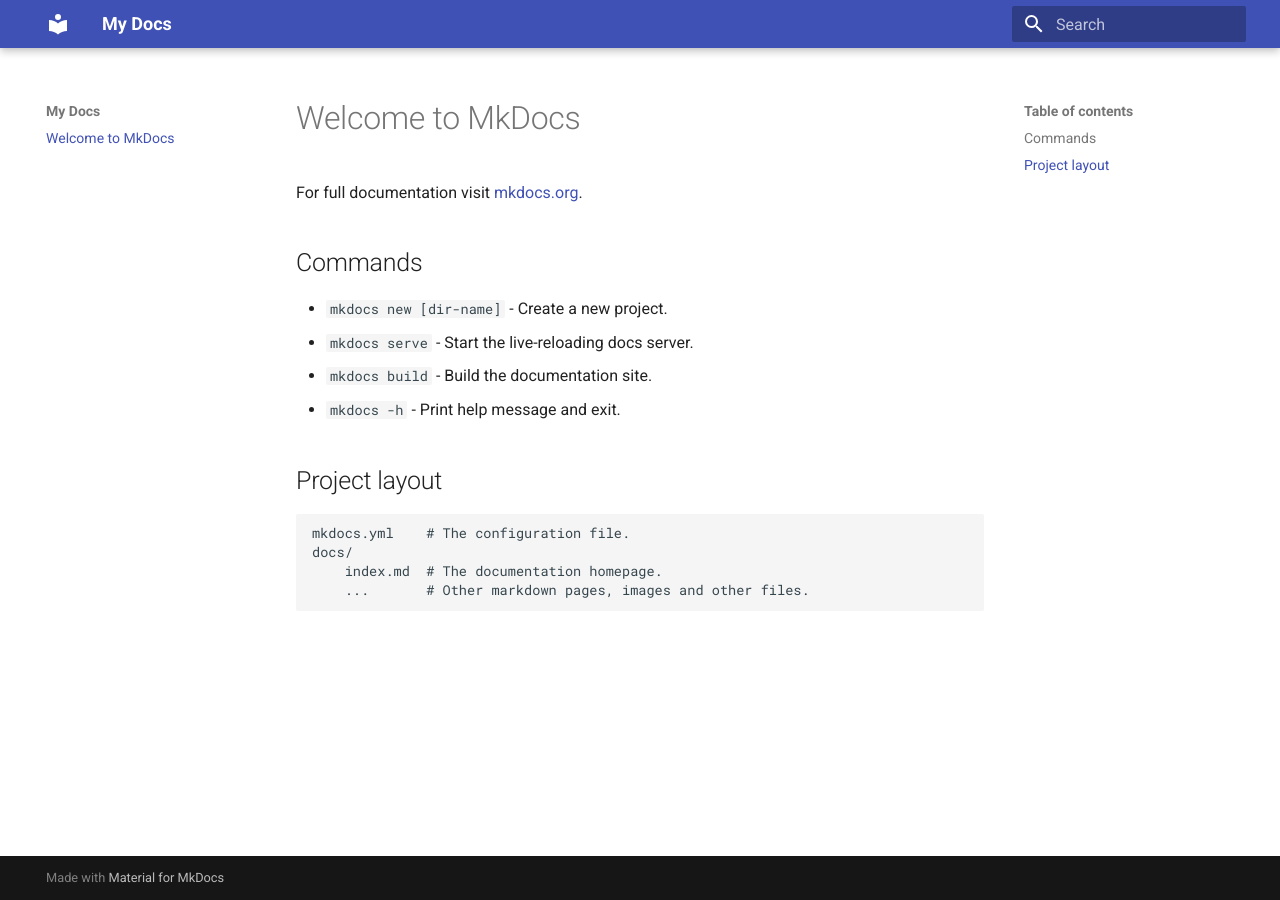
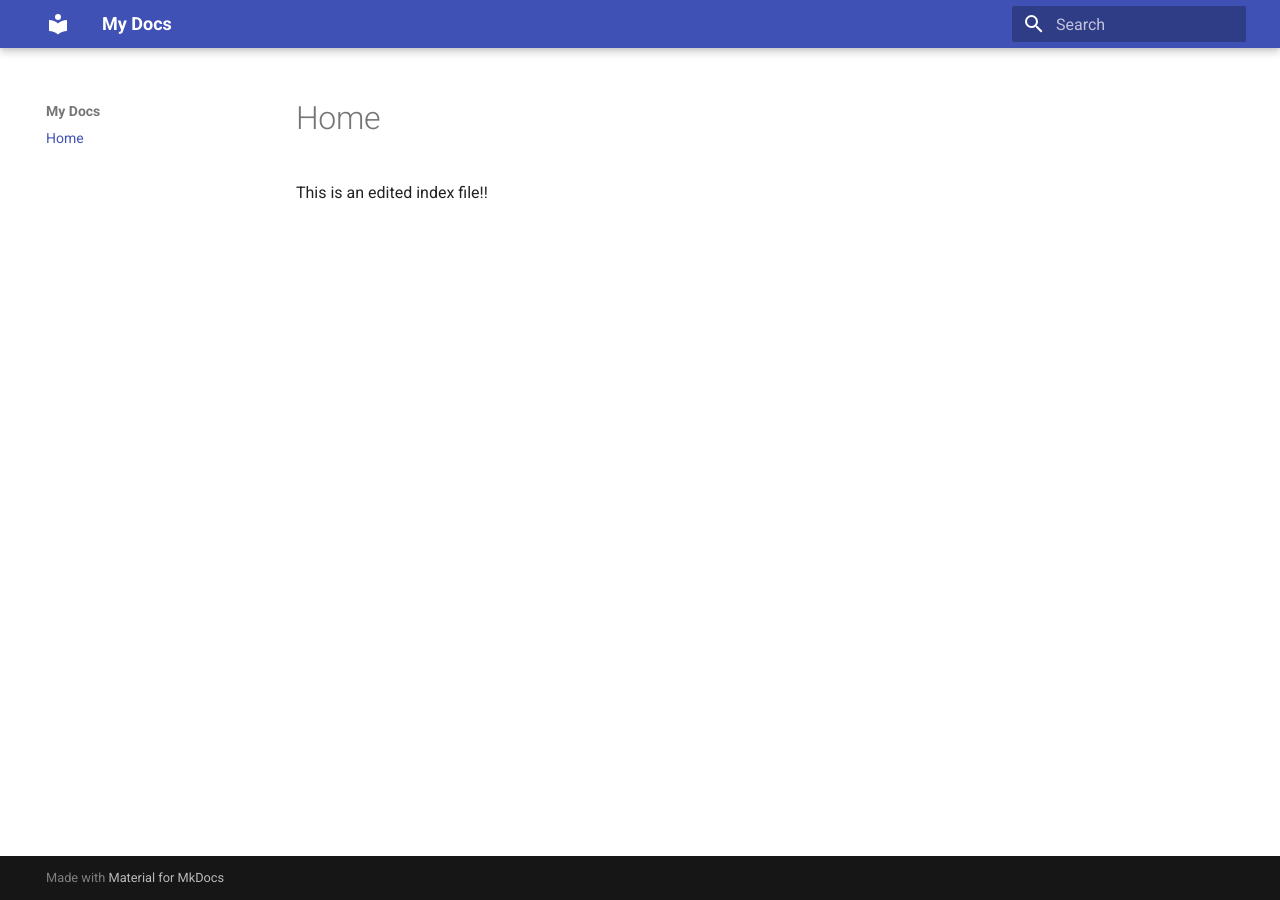
Before and after one commit to joethinksoutloud/joethinksoutloud.github.io, an MkDocs documentation site: the page built from docs/index.md, in a window 1280 px wide. Built offline with MkDocs 1.6.1 and Material for MkDocs 9.7.7, drawn with Linux system fonts in a browser that asks for light colours.

Commit message:
add .gitignore, other minor test edits

```diff
--- a/docs/index.md
+++ b/docs/index.md
@@ -1,17 +1 @@
-# Welcome to MkDocs
-
-For full documentation visit [mkdocs.org](https://www.mkdocs.org).
-
-## Commands
-
-* `mkdocs new [dir-name]` - Create a new project.
-* `mkdocs serve` - Start the live-reloading docs server.
-* `mkdocs build` - Build the documentation site.
-* `mkdocs -h` - Print help message and exit.
-
-## Project layout
-
-    mkdocs.yml    # The configuration file.
-    docs/
-        index.md  # The documentation homepage.
-        ...       # Other markdown pages, images and other files.
+This is an edited index file!!
```
Also changed, not shown: 1 other file.
